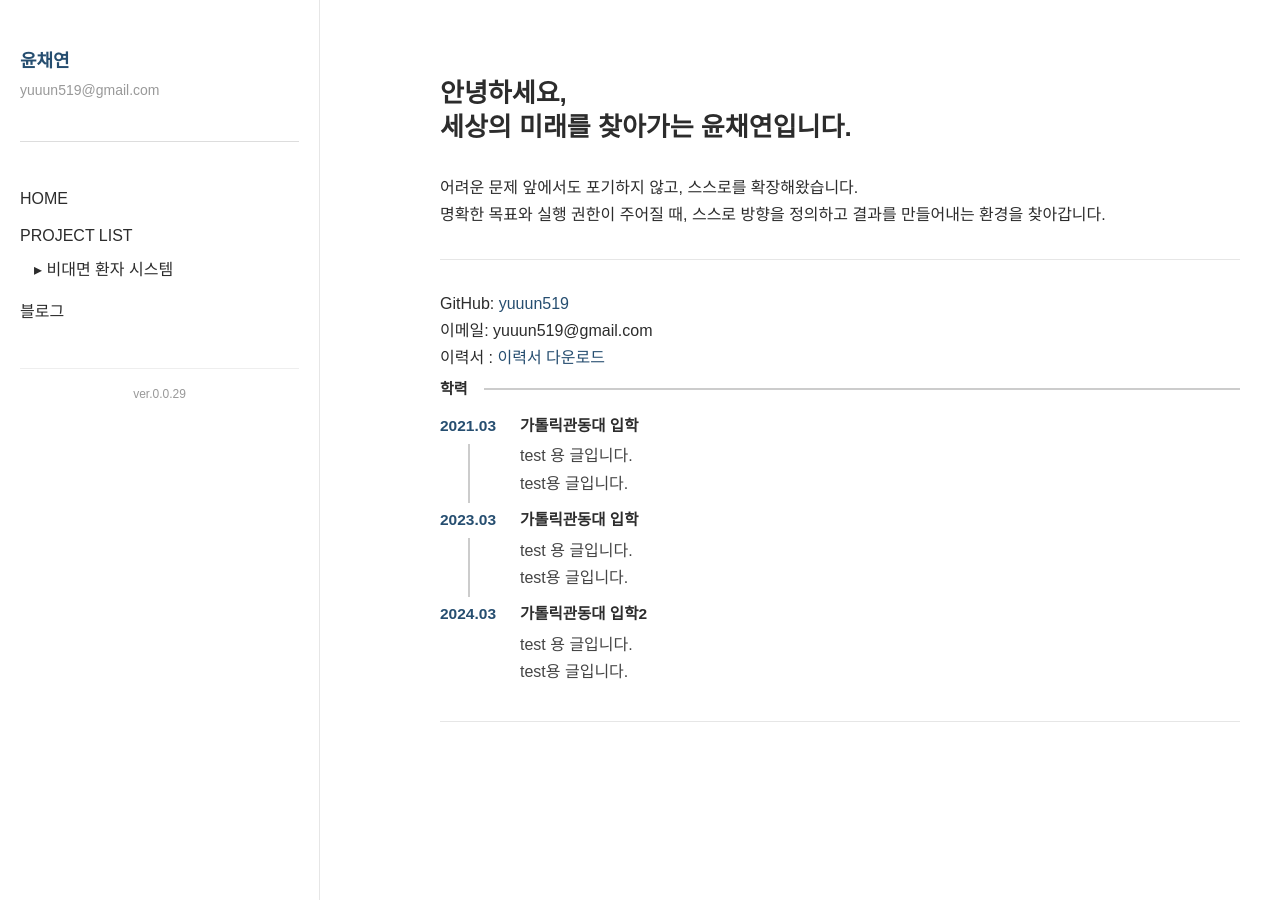
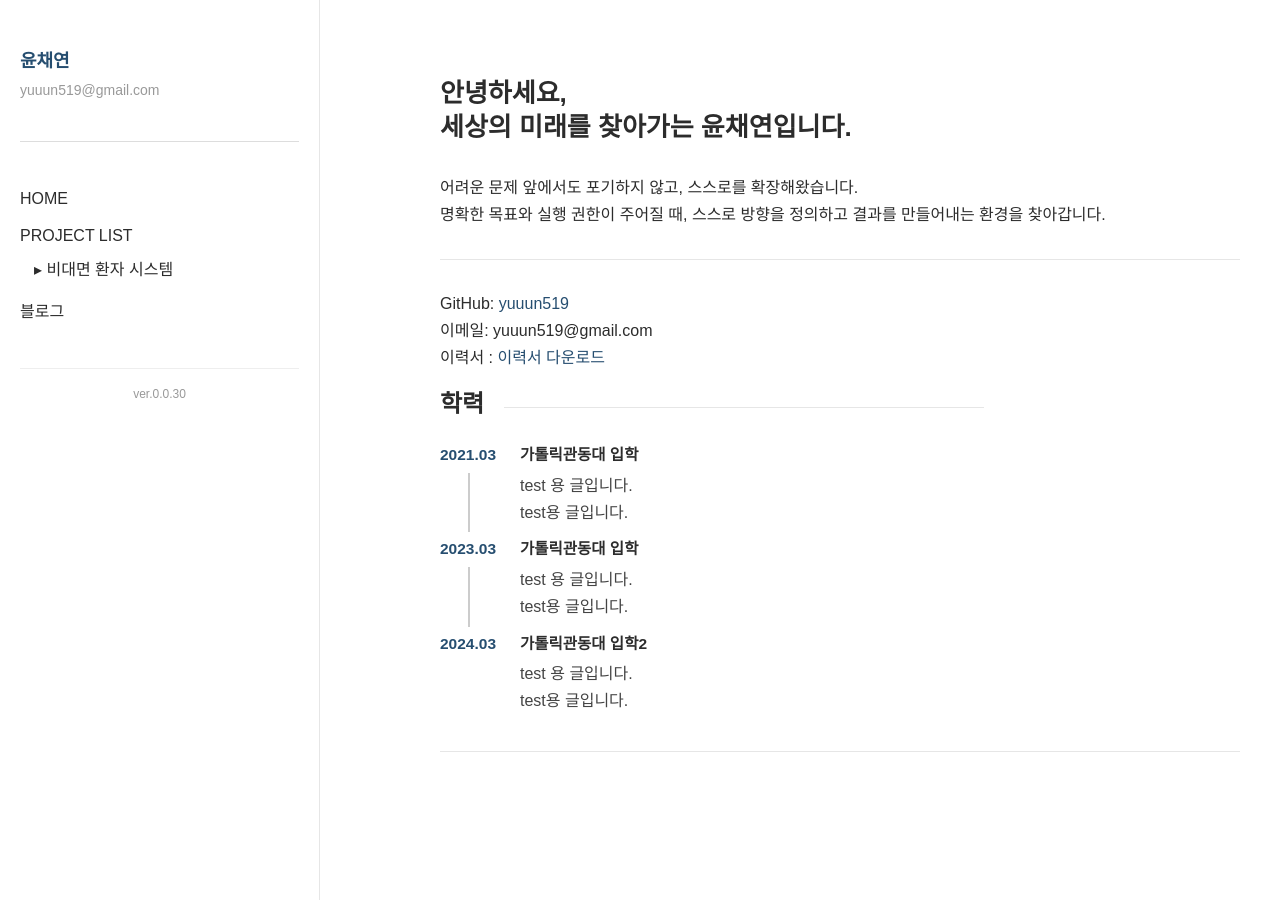
Before and after one commit to yuuun519/yuuun519.github.io, a Jekyll site: the page built from index.md, in a window 1280 px wide. Built offline with Jekyll 4.4.1, drawn with Linux system fonts in a browser that asks for light colours; some web fonts are replaced.

Commit message:
ver 0.0.30

```diff
--- a/_layouts/default.html
+++ b/_layouts/default.html
@@ -44,7 +44,7 @@
 
 <!-- sidebar-footer/ver -->
 <div class="sidebar-footer">
-  ver.0.0.29
+  ver.0.0.30
 </div>
     </aside>
 
--- a/assets/style.css
+++ b/assets/style.css
@@ -169,22 +169,6 @@
   font-size: 14px;
   color: #444;
   line-height: 1.6;
-}
-
-.heading-with-line {
-  display: flex;
-  align-items: center;
-  font-size: 15px;
-  font-weight: bold;
-  position: relative;
-}
-
-.heading-with-line::after {
-  content: "";
-  flex: 1;
-  height: 2px;
-  background-color: #ccc;
-  margin-left: 16px;
 }
 
 .content {
--- a/index.md
+++ b/index.md
@@ -15,7 +15,7 @@
 이메일: yuuun519@gmail.com
 이력서 : [이력서 다운로드](.pdf)
 
-<h2 class="heading-with-line">학력</h2>
+<h2 style="display: inline-block; margin-right: 15px;">학력</h2><hr style="display: inline-block; width: 60%; vertical-align: middle;">
 
 <ul class="timeline">
   <li>
```
